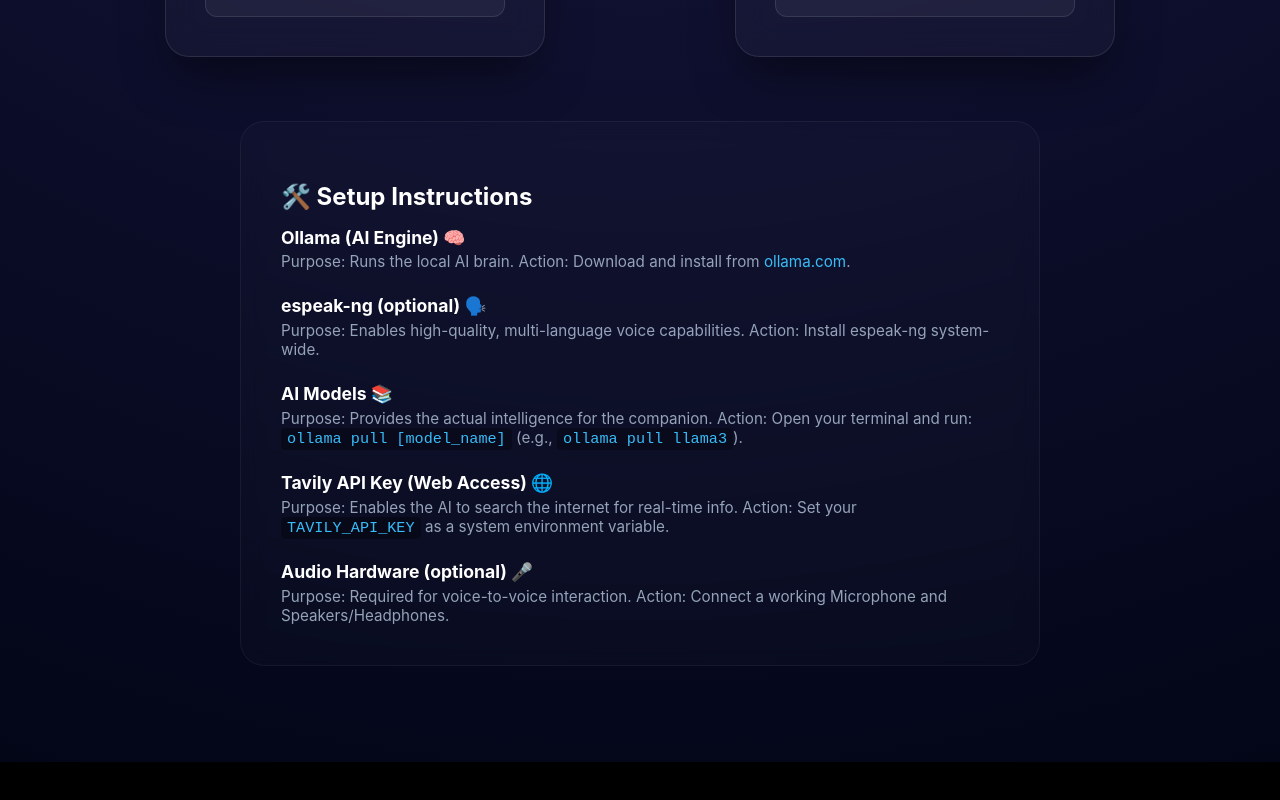
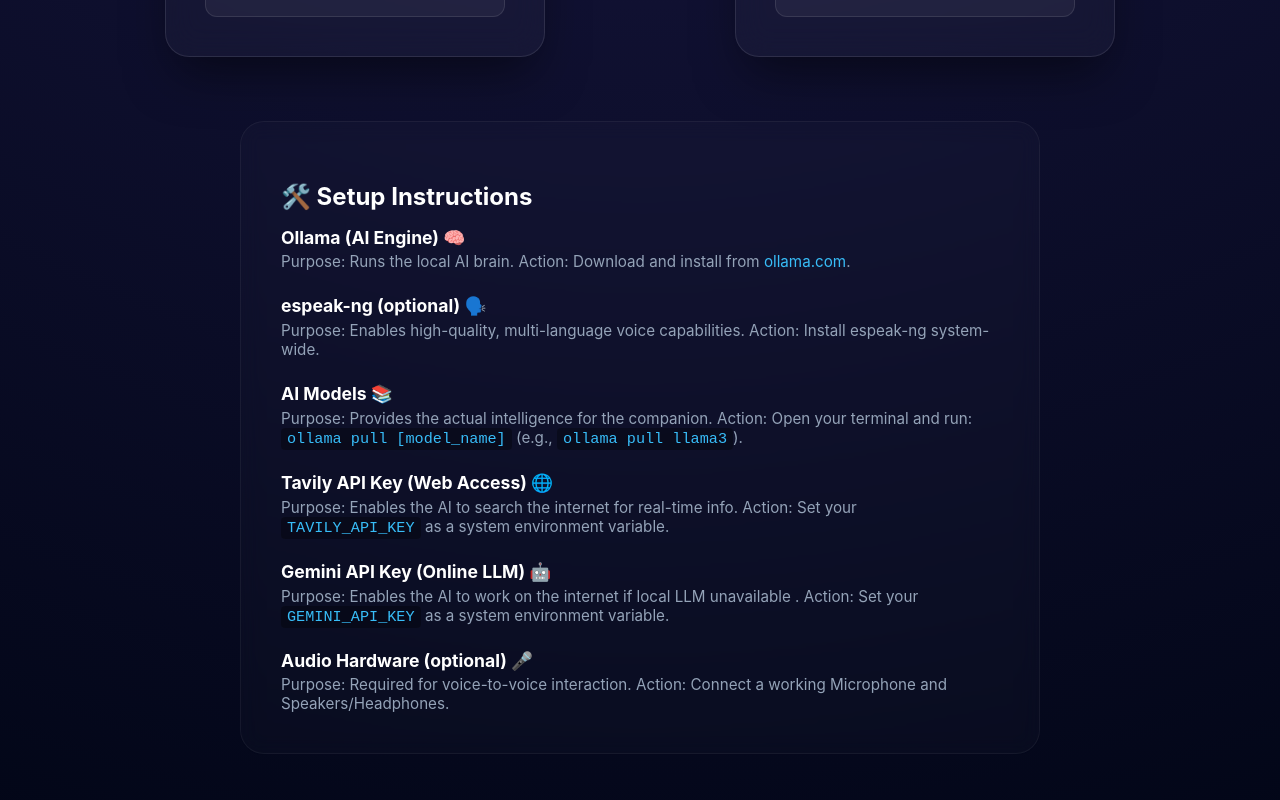
Before and after one commit to nabajyoticlaw/assistant, a Next.js app: page /download in a window 1280 px wide. Shown: the part 949-1749 px from the top of the page. Before the commit the page ends 1711 px from the top, so only its background shows below. Built offline with nearby package versions, Linux system fonts and the light colour scheme.

Commit message:
Clean up project and remove deleted files

```diff
--- a/app/download/page.tsx
+++ b/app/download/page.tsx
@@ -121,6 +121,10 @@ const DownloadPage: React.FC = () => {
               <p>Purpose: Enables the AI to search the internet for real-time info. Action: Set your <code>TAVILY_API_KEY</code> as a system environment variable.</p>
             </div>
             <div className={styles.instructionItem}>
+              <strong>Gemini API Key (Online LLM) 🤖</strong>
+              <p>Purpose: Enables the AI to work on the internet if local LLM unavailable . Action: Set your <code>GEMINI_API_KEY</code> as a system environment variable.</p>
+            </div>
+            <div className={styles.instructionItem}>
               <strong>Audio Hardware (optional) 🎤</strong>
               <p>Purpose: Required for voice-to-voice interaction. Action: Connect a working Microphone and Speakers/Headphones.</p>
             </div>
```
